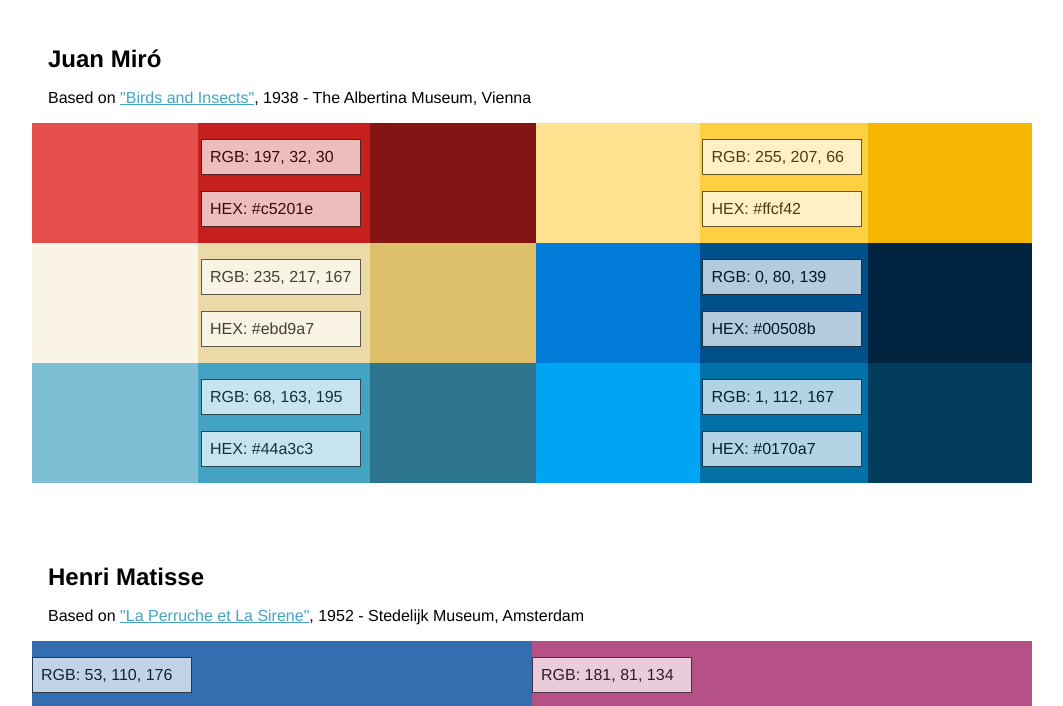
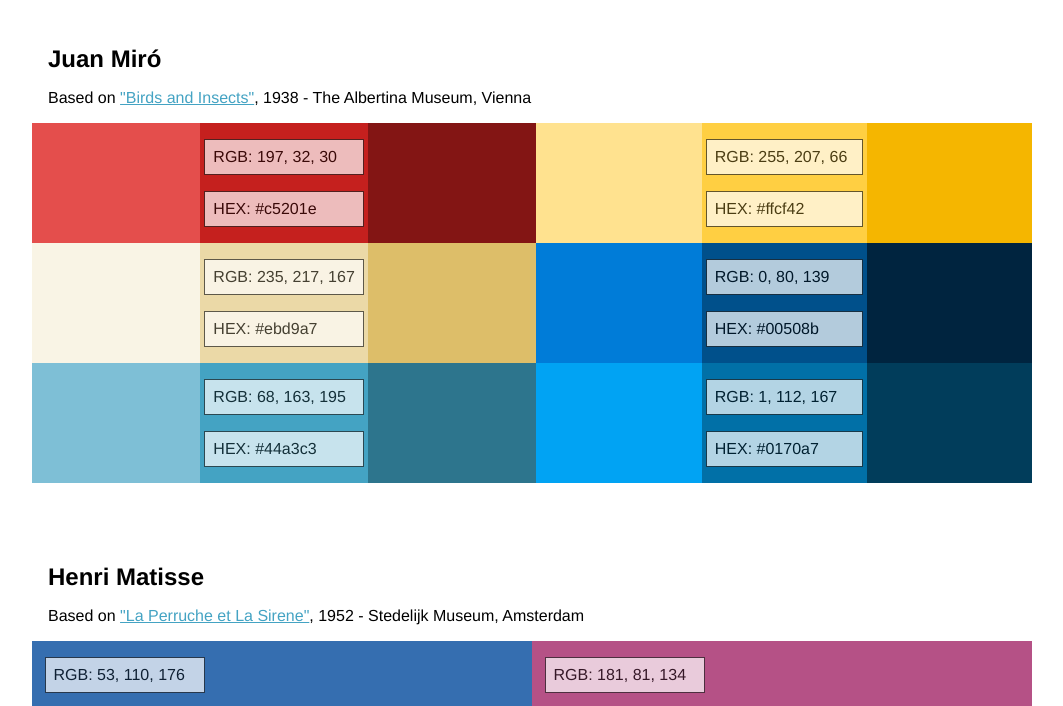
Before and after one commit to NLJZ/artist-palettes, a website: page src/index.html in a window 1280 px wide. Shown: the part 56-762 px from the top of the page, without its empty margins (108-1171 px from the left). Drawn offline with nearby package versions, Linux system fonts and the light colour scheme; files that its build step writes are made by us from their sources.

Commit message:
fixed ul spacing

```diff
--- a/src/scss/_mixin.scss
+++ b/src/scss/_mixin.scss
@@ -1,11 +1,11 @@
 @mixin lighter($color) {
   background-color: lighten($color, 15%);
   height: 100%;
-  width: 33%;
+  width: 33.33%;
 }
 
 @mixin darker($color) {
   background-color: darken($color, 15%);
   height: 100%;
-  width: 33%;
+  width: 33.33%;
 }
--- a/src/scss/palette/_palette.scss
+++ b/src/scss/palette/_palette.scss
@@ -13,7 +13,7 @@
 
   ul {
     z-index: 1000;
-    width: 100%;
+    width: 95%;
   }
 
   li {
@@ -37,11 +37,11 @@
     width: 100%;
     display: flex;
     align-items: center;
-    justify-content: space-between;
+    justify-content: space-around;
     position: relative;
 
     .color-info {
-      width: 33%;
+      width: 33.33%;
       display: flex;
       justify-content: center;
     }
```
